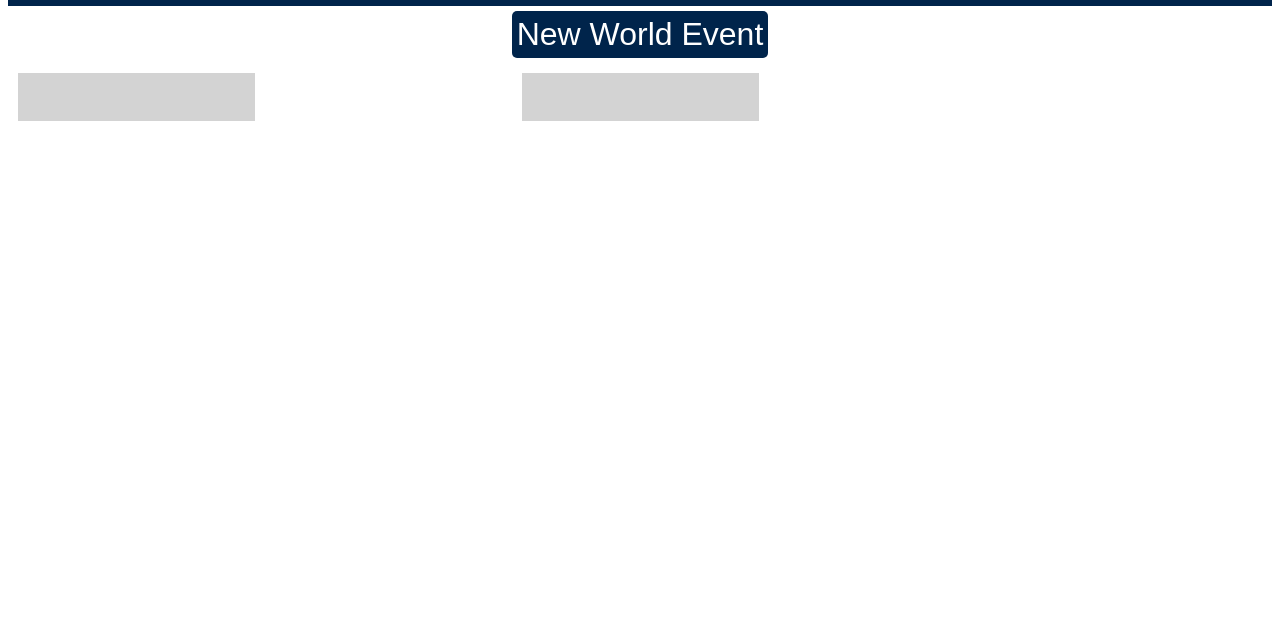
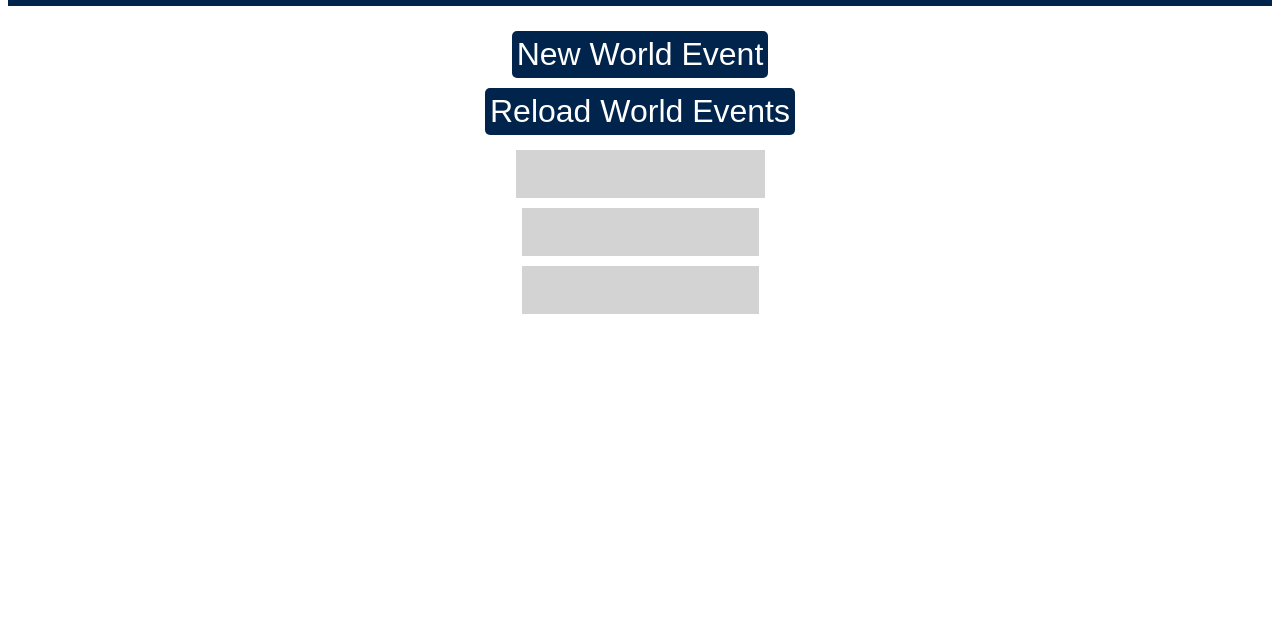
Before and after one commit to willarsa/KingdomGame, a plain HTML site: page index.html in a window 1280 px wide. Shown: the part 159-800 px from the top of the page. Drawn offline with Linux system fonts and the light colour scheme.

Commit message:
just need to add prompts

```diff
--- a/index.html
+++ b/index.html
@@ -4,20 +4,25 @@
     <link rel="stylesheet" href="styles.css">
   </head>
   <body>
-    <div class="site-header">
-      <h1 class="site-title">Stupid Arguments!</h1>
+    <div class="site-header" style="margin-bottom: 20px;">
+      <h1 class="site-title">Drunken Thrones</h1>
     </div>
     <div style="display: flex; justify-content: center;">
-      <button class="webutton">New World Event</button>
+      <button class="webutton" onclick="newWorldEvent()">New World Event</button>
     </div>
 
-    <div class="body-container">
-      <div class="player-tally">
-        <input id="player-display" readonly>
-      </div>
+    <div style="display: flex; justify-content: center;">
+      <button class="webutton" onclick="reloadWorldEvents()">Reload World Events</button>
+    </div>
 
       <div class="text-button-container">
-        <input id="display" readonly>
+        <input id="display-name" readonly>
+      </div>
+      <div class="text-button-container">
+        <input id="display-desc" readonly>
+      </div>
+      <div class="text-button-container">
+        <input id="display-outcome" readonly>
       </div>
     </div>
 
--- a/index.js
+++ b/index.js
@@ -5,3 +5,46 @@ class WorldEvent {
         this.outcome = outcome;
     }
 }
+
+
+let prompts = []
+
+function newWorldEvent(){
+    wename = document.getElementById('display-name');
+    wedesc = document.getElementById('display-desc');
+    weoutcome = document.getElementById('display-outcome');
+
+    if(prompts.length === 0){
+        alert("Reload the world events first!");
+        return
+    }
+
+    var random = Math.floor(Math.random() * prompts.length)
+
+    var toDisplay = prompts[random]
+
+    wename.value = toDisplay.name;
+    wedesc.value = toDisplay.desc;
+    weoutcome.value = toDisplay.outcome;
+
+    wename.size = wename.value.length > 0 ? wename.value.length : 10;
+    wedesc.size = wedesc.value.length > 0 ? wedesc.value.length : 10;
+    weoutcome.size = weoutcome.value.length > 0 ? weoutcome.value.length : 10;
+
+    prompts.splice(random, 1)
+}
+
+function reloadWorldEvents(){
+    wename = document.getElementById('display-name');
+    wedesc = document.getElementById('display-desc');
+    weoutcome = document.getElementById('display-outcome');
+
+    wename.value = "";
+    wedesc.value = "";
+    weoutcome.value = "";
+
+    prompts = []
+
+    const we1 = new WorldEvent("Famine", "A world wide shortage of food has struck. Drink 3 full drinks.", "YES: Nothing happens NO: All crop related infrastructure yields nothing");
+    prompts.push(we1);
+}
--- a/styles.css
+++ b/styles.css
@@ -105,3 +105,37 @@ button.webutton{
     font-size: 2rem;
     border-radius: 5px;
 }
+
+#display-name{
+    width: auto;
+    height: auto;
+    padding: 15px;
+    font-size: 1rem;
+    text-align: center;
+    border: none;
+    background-color: rgb(211, 211, 211);
+    font-weight: bold;
+    /* max-width: 500px; */
+}
+
+#display-desc{
+    width: auto;
+    height: auto;
+    padding: 15px;
+    font-size: 1rem;
+    text-align: center;
+    border: none;
+    background-color: rgb(211, 211, 211);
+    /* max-width: 500px; */
+}
+
+#display-outcome{
+    width: auto;
+    height: auto;
+    padding: 15px;
+    font-size: 1rem;
+    text-align: center;
+    border: none;
+    background-color: rgb(211, 211, 211);
+    /* max-width: 500px; */
+}
```
